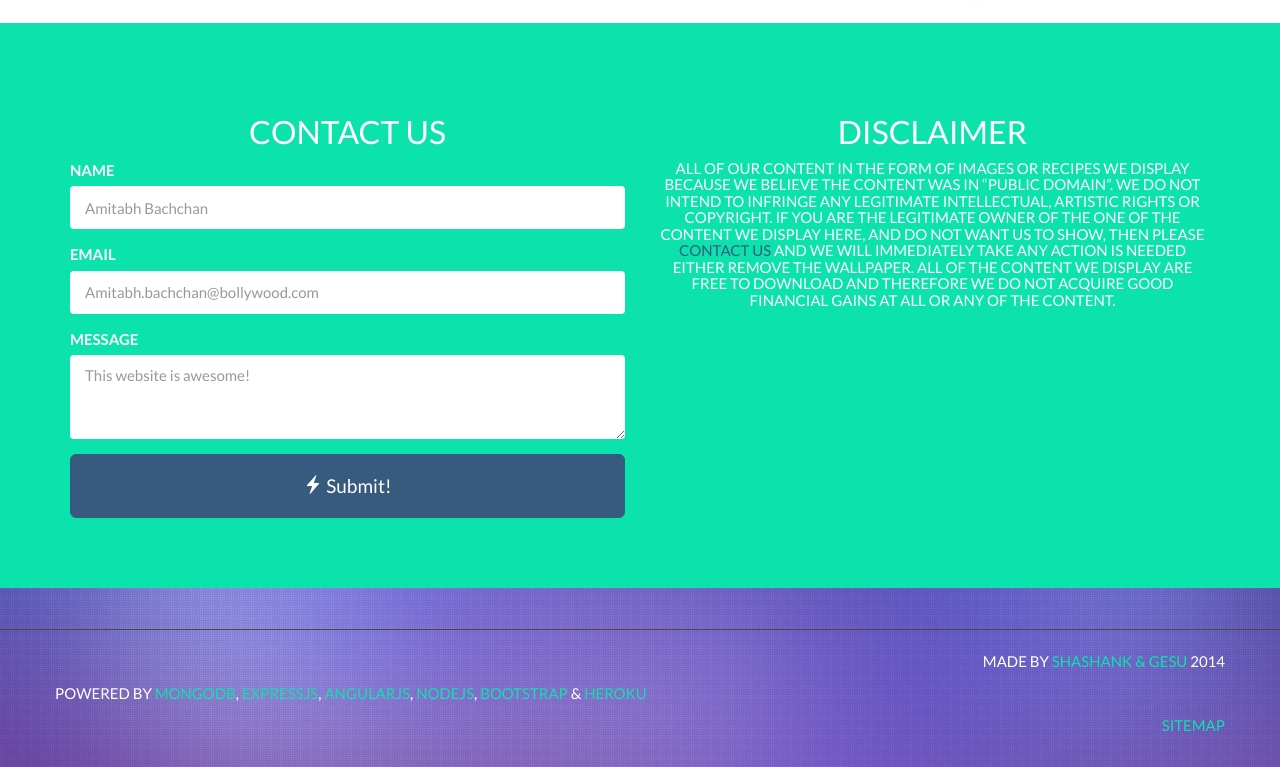
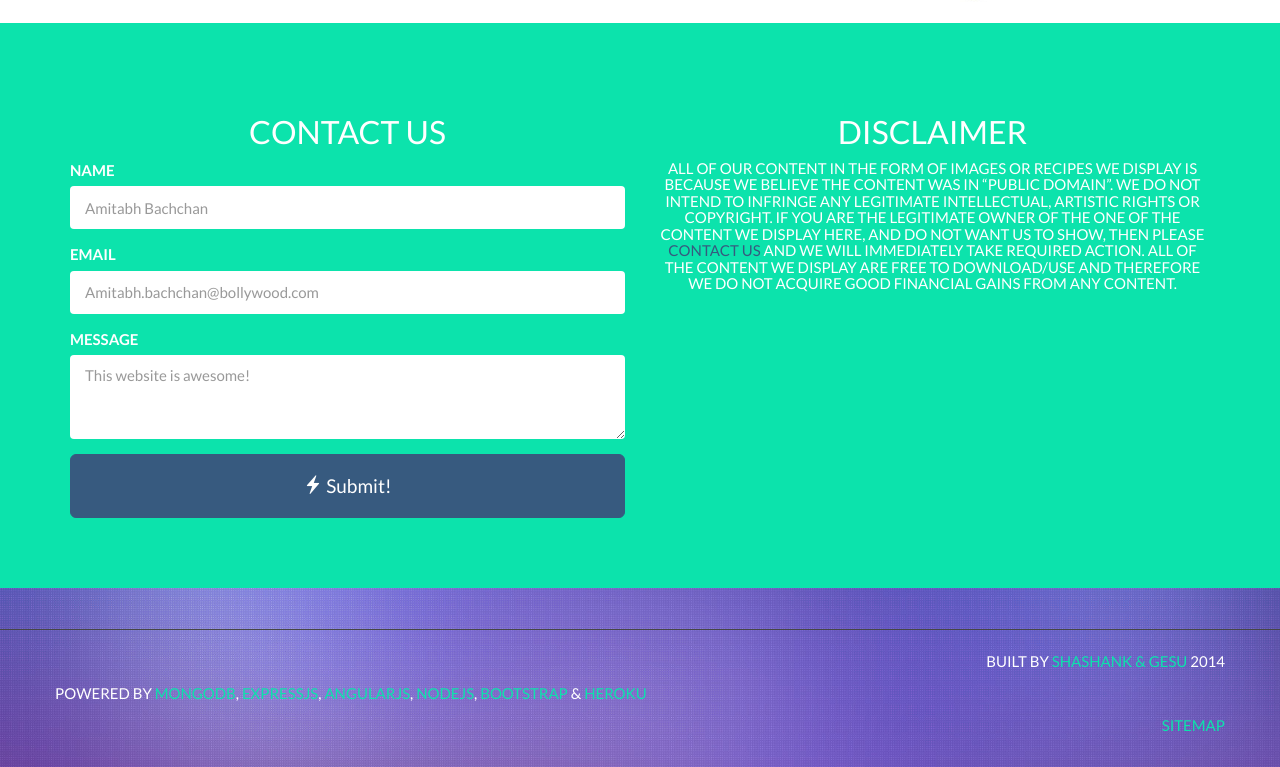
Before and after one commit to shriiitk/cookoo, a website: page public/index.html in a window 1280 px wide. Shown: the part 2194-2961 px from the top of the page. Drawn offline with Linux system fonts and the light colour scheme; no server answers.

Commit message:
messaging changed

```diff
--- a/public/index.html
+++ b/public/index.html
@@ -236,7 +236,7 @@
                 </div>
                 <div class="col-sm-6 text-center">
                     <h2>DISCLAIMER</h2>
-                    <h5>All of our content in the form of images or recipes we display because we believe the content was in “public domain”. We do not intend to infringe any legitimate intellectual, artistic rights or copyright. If you are the legitimate owner of the one of the content we display here, and do not want us to show, then please <a href="mailto:sarla.halal@gmail.com">contact us</a> and we will immediately take any action is needed either remove the wallpaper. All of the content we display are free to download and therefore we do not acquire good financial gains at all or any of the content.</h5>
+                    <h5>All of our content in the form of images or recipes we display is because we believe the content was in “public domain”. We do not intend to infringe any legitimate intellectual, artistic rights or copyright. If you are the legitimate owner of the one of the content we display here, and do not want us to show, then please <a href="mailto:sarla.halal@gmail.com">contact us</a> and we will immediately take required action. All of the content we display are free to download/use and therefore we do not acquire good financial gains from any content.</h5>
                 </div>
             </div>
         </div>
@@ -248,7 +248,7 @@
         <hr>
         <div class="container">
             <div class="row">
-        		<p class="text-right">Made by <a href="mailto:sarla.halal@gmail.com">Shashank & Gesu</a> 2014</p>
+        		<p class="text-right">Built by <a href="mailto:sarla.halal@gmail.com">Shashank & Gesu</a> 2014</p>
         		<p class="text-left">Powered by <a href="http://www.mongodb.com/">MongoDB</a>, <a href="http://expressjs.com/">ExpressJS</a>, <a href="https://angularjs.org/">AngularJS</a>, <a href="http://nodejs.org/">NodeJS</a>, <a href="http://getbootstrap.com/">Bootstrap</a> & <a href="https://www.heroku.com">Heroku</a></p>
                 <p class="text-right"><a href="http://www.what2cook.co.in/sitemap.xml">Sitemap</a></p>
         	</div>
```
